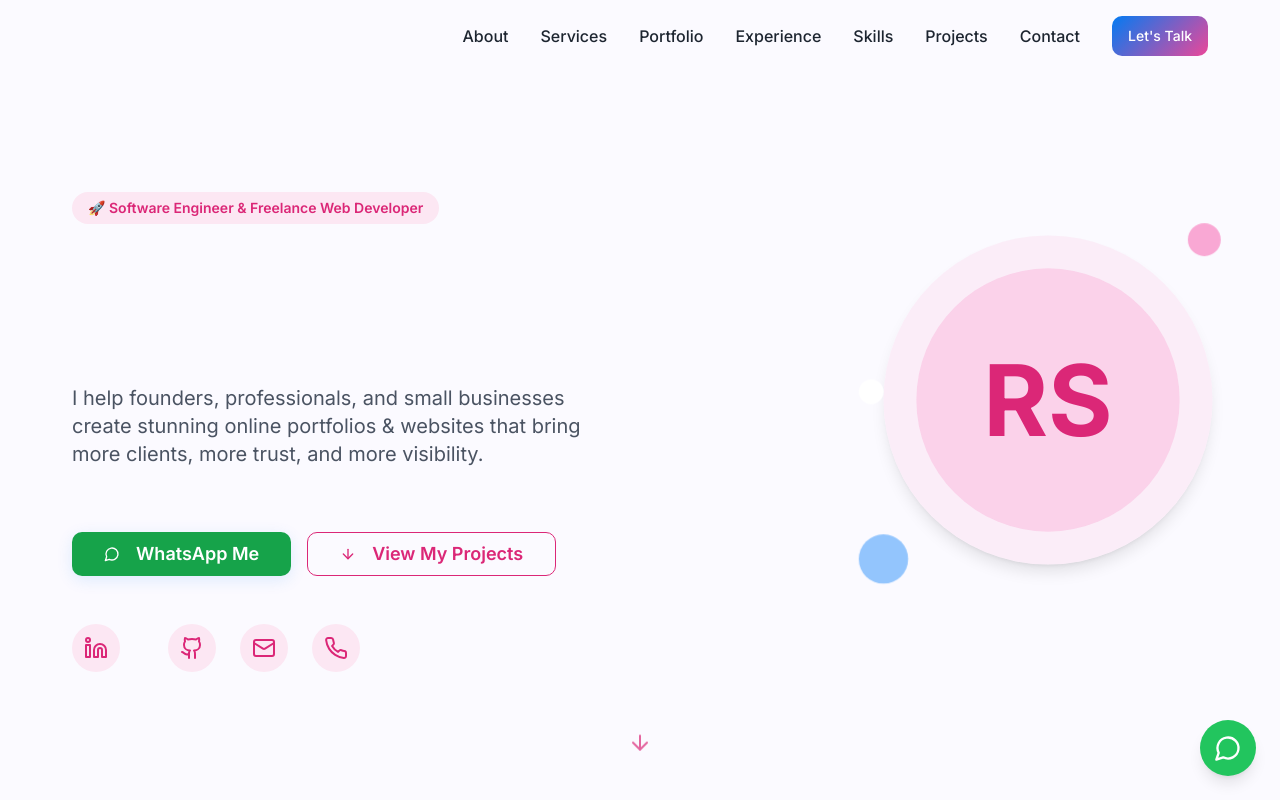
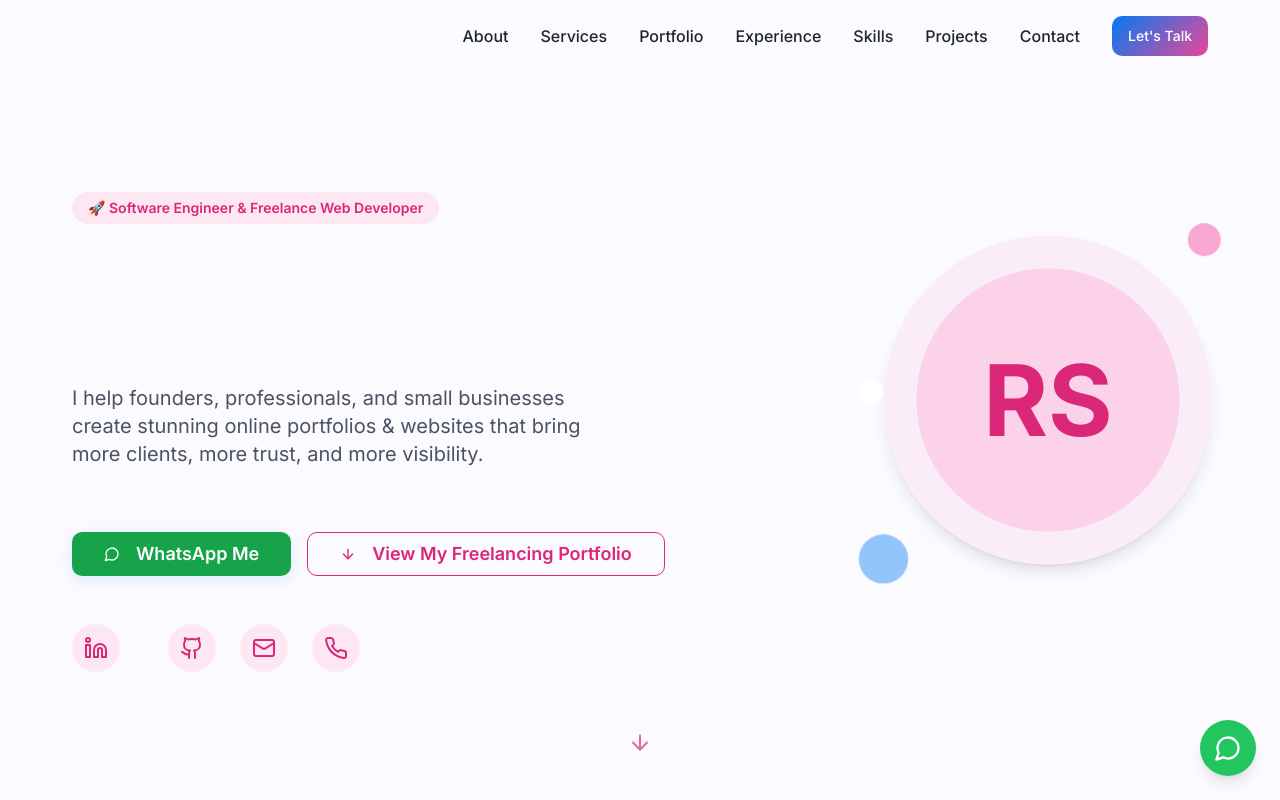
Before and after one commit to rajeshkanna-s/rajeshkanna-portfolio-showcase, a React (Vite) app: page / in a window 1280 px wide. Shown: the top 800 px of the page. Built offline with nearby package versions, Linux system fonts and the light colour scheme.

Commit message:
Update for freelancings

```diff
--- a/src/components/Hero.tsx
+++ b/src/components/Hero.tsx
@@ -45,7 +45,7 @@ const Hero = () => {
                 onClick={() => scrollToSection('freelance-portfolio')}
               >
                 <ArrowDown className="mr-2 h-5 w-5" />
-                View My Projects
+                View My Freelancing Portfolio
               </Button>
             </div>
             {/* Social Links */}
```
